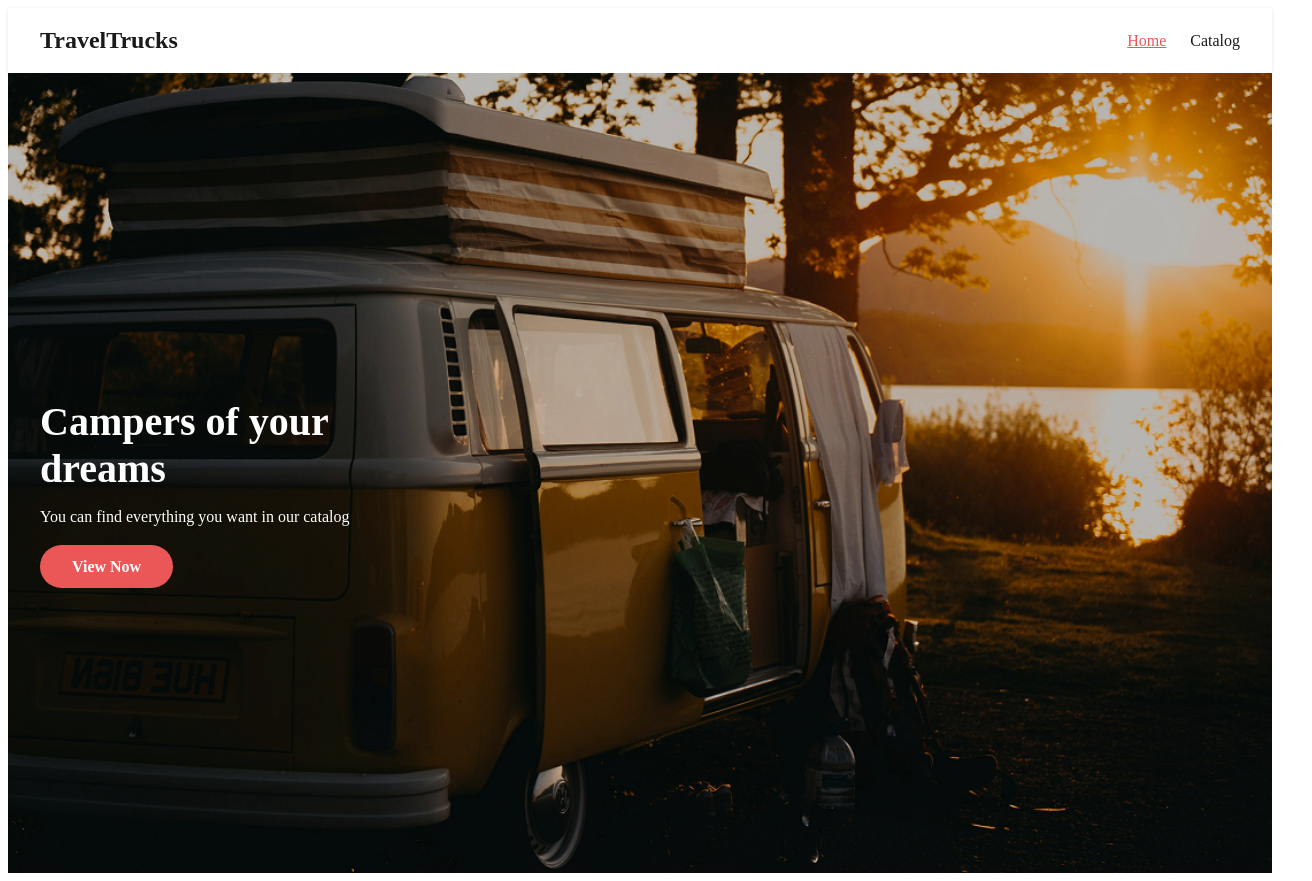
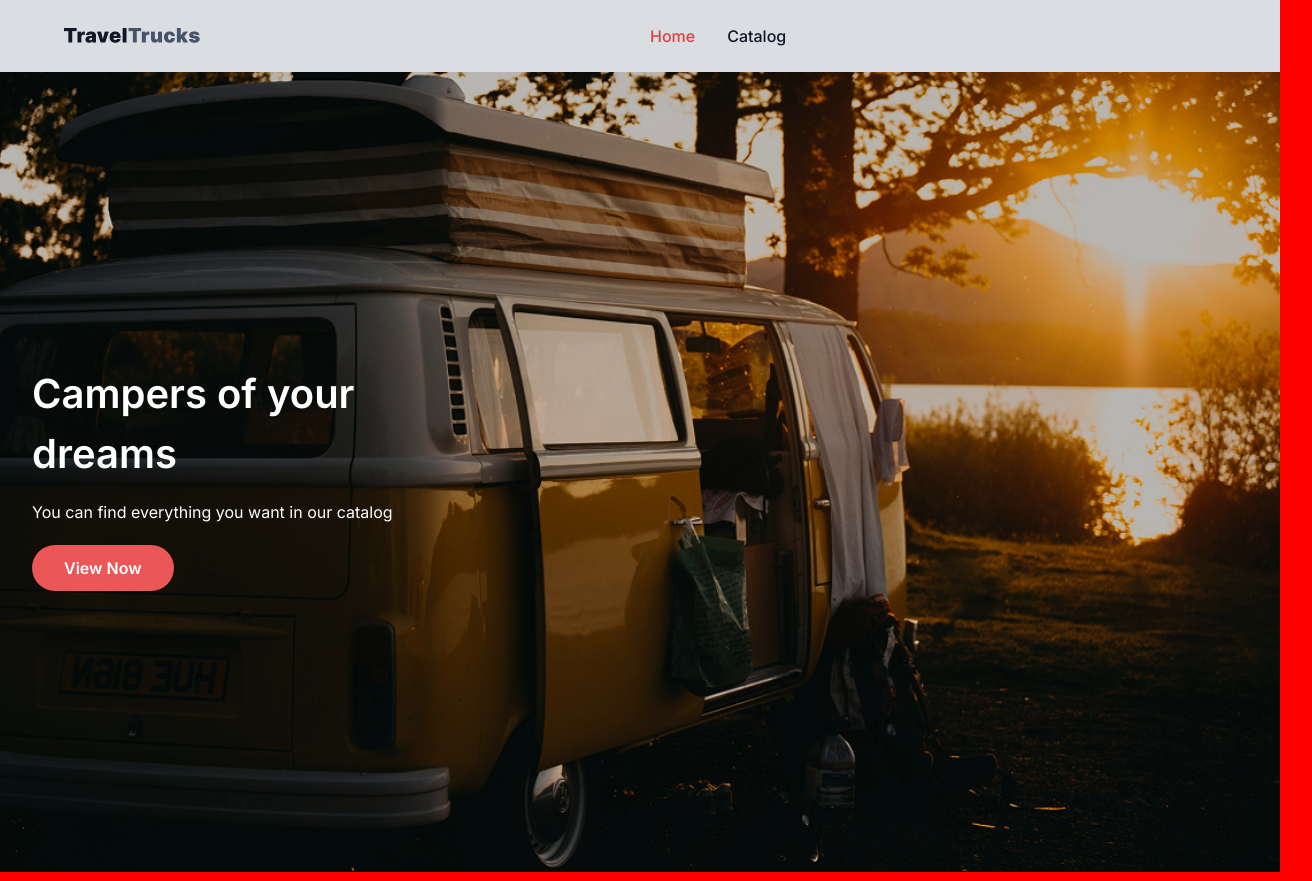
Before and after one commit to kgrebets/goit-neo-react-test-task, a React (Vite) app: page / in a window 1280 px wide. Shown: the whole page, 1312 px wide, since content can reach past the window. Built offline with nearby package versions, Linux system fonts and the light colour scheme.

Commit message:
add fonts Prettify  UI

```diff
--- a/index.html
+++ b/index.html
@@ -1,13 +1,17 @@
 <!doctype html>
 <html lang="en">
+
 <head>
   <meta charset="UTF-8" />
   <link rel="icon" type="image/svg+xml" href="/truck.svg" />
   <meta name="viewport" content="width=device-width, initial-scale=1.0" />
   <title>Vite + React</title>
+  <link href="https://fonts.googleapis.com/css2?family=Inter:wght@400;500;600&display=swap" rel="stylesheet">
 </head>
+
 <body>
   <div id="root"></div>
   <script type="module" src="/src/main.jsx"></script>
 </body>
+
 </html>
--- a/package.json
+++ b/package.json
@@ -12,6 +12,7 @@
   "dependencies": {
     "@reduxjs/toolkit": "^2.8.2",
     "axios": "^1.9.0",
+    "clsx": "^2.1.1",
     "formik": "^2.4.6",
     "react": "^19.1.0",
     "react-dom": "^19.1.0",
--- a/src/App.jsx
+++ b/src/App.jsx
@@ -1,20 +1,25 @@
 import { BrowserRouter, Routes, Route } from "react-router-dom";
+import { Suspense, lazy } from "react";
 
 import Navigation from "./components/Navigation/Navigation";
 
-import HomePage from "./pages/HomePage/HomePage";
-import CampersPage from "./pages/CampersPage/CampersPage";
-import CamperDetailsPage from "./pages/CamperDetailsPage/CamperDetailsPage";
+const HomePage = lazy(() => import("./pages/HomePage/HomePage"));
+const CampersPage = lazy(() => import("./pages/CampersPage/CampersPage"));
+const CamperDetailsPage = lazy(() =>
+  import("./pages/CamperDetailsPage/CamperDetailsPage")
+);
 
 export default function App() {
   return (
     <BrowserRouter>
       <Navigation />
-      <Routes>
-        <Route path="/" element={<HomePage />} />
-        <Route path="/catalog" element={<CampersPage />} />
-        <Route path="/catalog/:id" element={<CamperDetailsPage />} />
-      </Routes>
+      <Suspense fallback={<div>Loading...</div>}>
+        <Routes>
+          <Route path="/" element={<HomePage />} />
+          <Route path="/catalog" element={<CampersPage />} />
+          <Route path="/catalog/:id" element={<CamperDetailsPage />} />
+        </Routes>
+      </Suspense>
     </BrowserRouter>
   );
 }
--- a/src/components/Navigation/Navigation.jsx
+++ b/src/components/Navigation/Navigation.jsx
@@ -1,25 +1,27 @@
-import { NavLink } from "react-router-dom";
+import clsx from "clsx";
 import styles from "./Navigation.module.css";
+import { Link, NavLink } from "react-router-dom";
 
 export default function Navigation() {
+  const getNavLinkClass = ({ isActive }) => {
+    return clsx(styles.link, isActive && styles.active);
+  };
+
   return (
     <header className={styles.header}>
-      <div className={styles.logo}>TravelTrucks</div>
+      <div className={clsx("container", styles.headerContainer)}>
+        <Link to="/">
+          <img alt="Site logo" src="/logo.png" />
+        </Link>
         <nav className={styles.nav}>
-        <NavLink
-          to="/"
-          end
-          className={({ isActive }) => (isActive ? styles.active : styles.link)}
-        >
+          <NavLink to="/" end className={getNavLinkClass}>
             Home
           </NavLink>
-        <NavLink
-          to="/catalog"
-          className={({ isActive }) => (isActive ? styles.active : styles.link)}
-        >
+          <NavLink to="/catalog" end className={getNavLinkClass}>
             Catalog
           </NavLink>
         </nav>
+      </div>
     </header>
   );
 }
--- a/src/components/Navigation/Navigation.module.css
+++ b/src/components/Navigation/Navigation.module.css
@@ -1,34 +1,33 @@
 .header {
+  background: var(--color-grey-light);
+}
+.headerContainer {
   display: flex;
-  justify-content: space-between;
+  padding: 24px 64px;
   align-items: center;
-  padding: 1.2rem 2rem;
-  background-color: white;
-  box-shadow: 0 1px 4px rgba(0, 0, 0, 0.1);
-}
-
-.logo {
-  font-size: 1.5rem;
-  font-weight: bold;
-  color: #1a1a1a;
+  gap: 450px;
 }
 
 .nav {
   display: flex;
-  gap: 1.5rem;
+  align-items: center;
+  gap: 32px;
 }
 
 .link {
   text-decoration: none;
-  color: #1a1a1a;
-  font-weight: 500;
+
+  color: var(--color-dark);
+  text-align: center;
+
+  font-size: var(--font-size-md);
+  font-style: normal;
+  font-weight: var(--font-weight-medium);
+  line-height: 1.5;
+
   transition: color 0.3s;
 }
-
+.active,
 .link:hover {
-  color: #eb5757;
+  color: var(--color-red-dark);
 }
-
-.active {
-  color: #eb5757;
-}
--- a/src/index.css
+++ b/src/index.css
@@ -1,20 +1,45 @@
 :root {
   --color-dark: #101828;
   --color-dark-blue: #475467;
-  --color-grey: #6C717B;
-  --color-red: #E44848;
-  --color-red-dark: #DB4343;
-  --color-yellow: #FFC531;
-  --color-grey-light: #DADDE1;
-  --color-grey-lighter: #F2F4F7;
-  --color-grey-lightest: #F7F7F7;
-  --color-white: #FFFFFF;
+  --color-grey: #6c717b;
+  --color-red: #e44848;
+  --color-red-dark: #db4343;
+  --color-yellow: #ffc531;
+  --color-grey-light: #dadde1;
+  --color-grey-lighter: #f2f4f7;
+  --color-grey-lightest: #f7f7f7;
+  --color-white: #ffffff;
+
+  --font-family-main: "Inter", Arial, sans-serif;
+
+  --font-weight-regular: 400;
+  --font-weight-medium: 500;
+  --font-weight-semibold: 600;
+
+  --font-size-xs: 12px;
+  --font-size-sm: 14px;
+  --font-size-md: 16px;
+  --font-size-lg: 18px;
+  --font-size-xl: 20px;
+  --font-size-2xl: 24px;
+  --font-size-huge: 48px;
 }
 
+body {
+  background: white;
+
+  font-family: var(--font-family-main);
+  font-size: var(--font-size-md);
+  font-weight: var(--font-weight-regular);
+}
 /* background: var(--color-grey-lightest);
 color: var(--color-dark-blue); */
 
-
+.container {
+  width: 1312px;
+  margin: auto;
+}
+/*
 :root {
   font-family: system-ui, Avenir, Helvetica, Arial, sans-serif;
   line-height: 1.5;
@@ -82,4 +107,4 @@ button:focus-visible {
   button {
     background-color: #f9f9f9;
   }
-}
+} */
--- a/src/main.jsx
+++ b/src/main.jsx
@@ -1,3 +1,5 @@
+import "./reset.css";
+import "./index.css";
 import React from "react";
 import ReactDOM from "react-dom/client";
 import { Provider } from "react-redux";
--- /dev/null
+++ b/src/reset.css
@@ -0,0 +1,51 @@
+*,
+*::before,
+*::after {
+  box-sizing: border-box;
+  margin: 0;
+  padding: 0;
+}
+
+html,
+body {
+  height: 100%;
+  width: 100%;
+  font-family: inherit;
+  background: red;
+}
+
+body {
+  line-height: 1.5;
+  -webkit-font-smoothing: antialiased;
+}
+
+img,
+picture,
+video,
+canvas,
+svg {
+  display: block;
+  max-width: 100%;
+}
+
+input,
+button,
+textarea,
+select {
+  font: inherit;
+}
+
+p,
+h1,
+h2,
+h3,
+h4,
+h5,
+h6 {
+  overflow-wrap: break-word;
+}
+
+#root,
+#__next {
+  isolation: isolate;
+}
```
Also changed, not shown: public/logo.png (added), 1 other file (tests, documents, lock files or other folders). Lines whose indentation alone changed are shown as unchanged.
